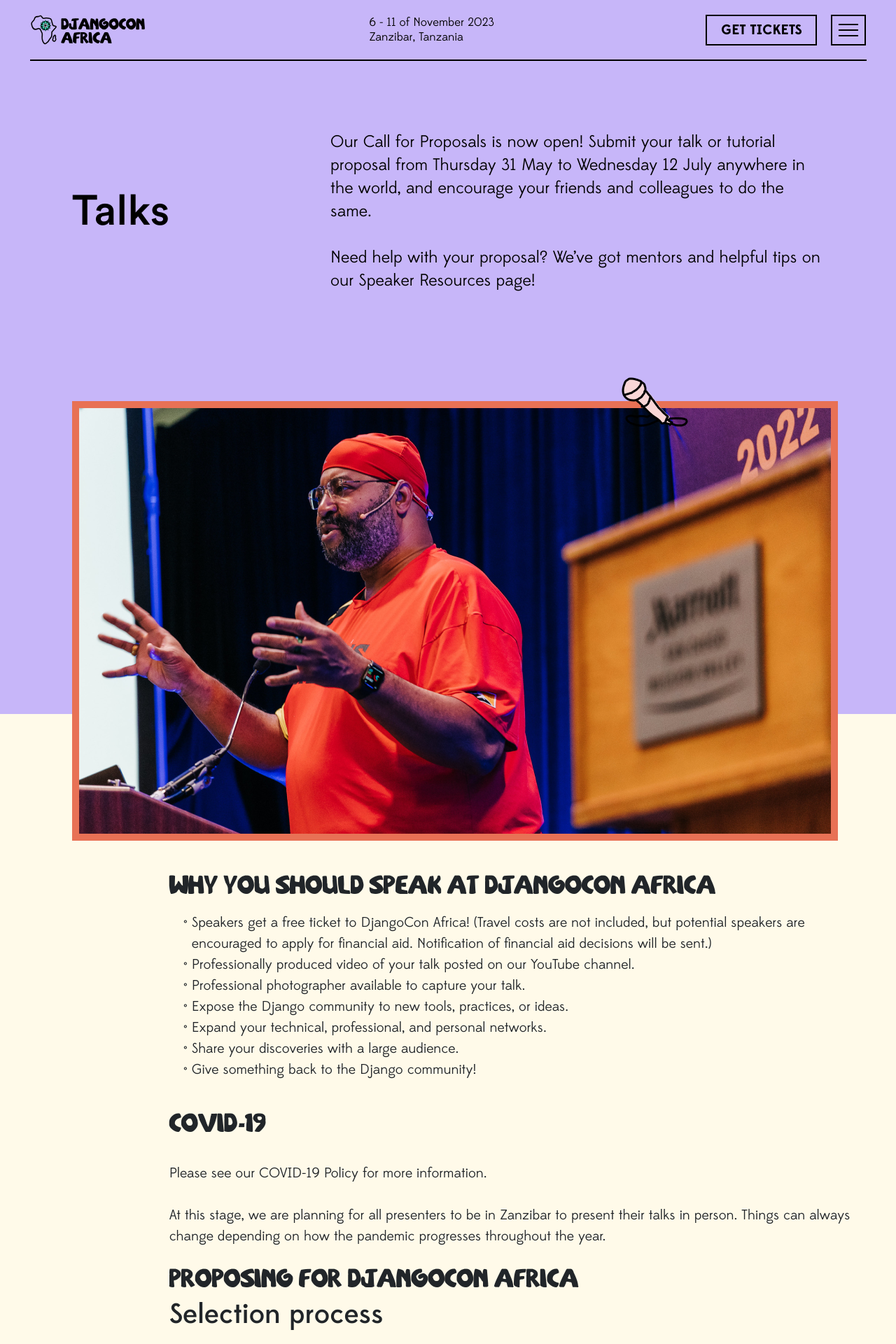
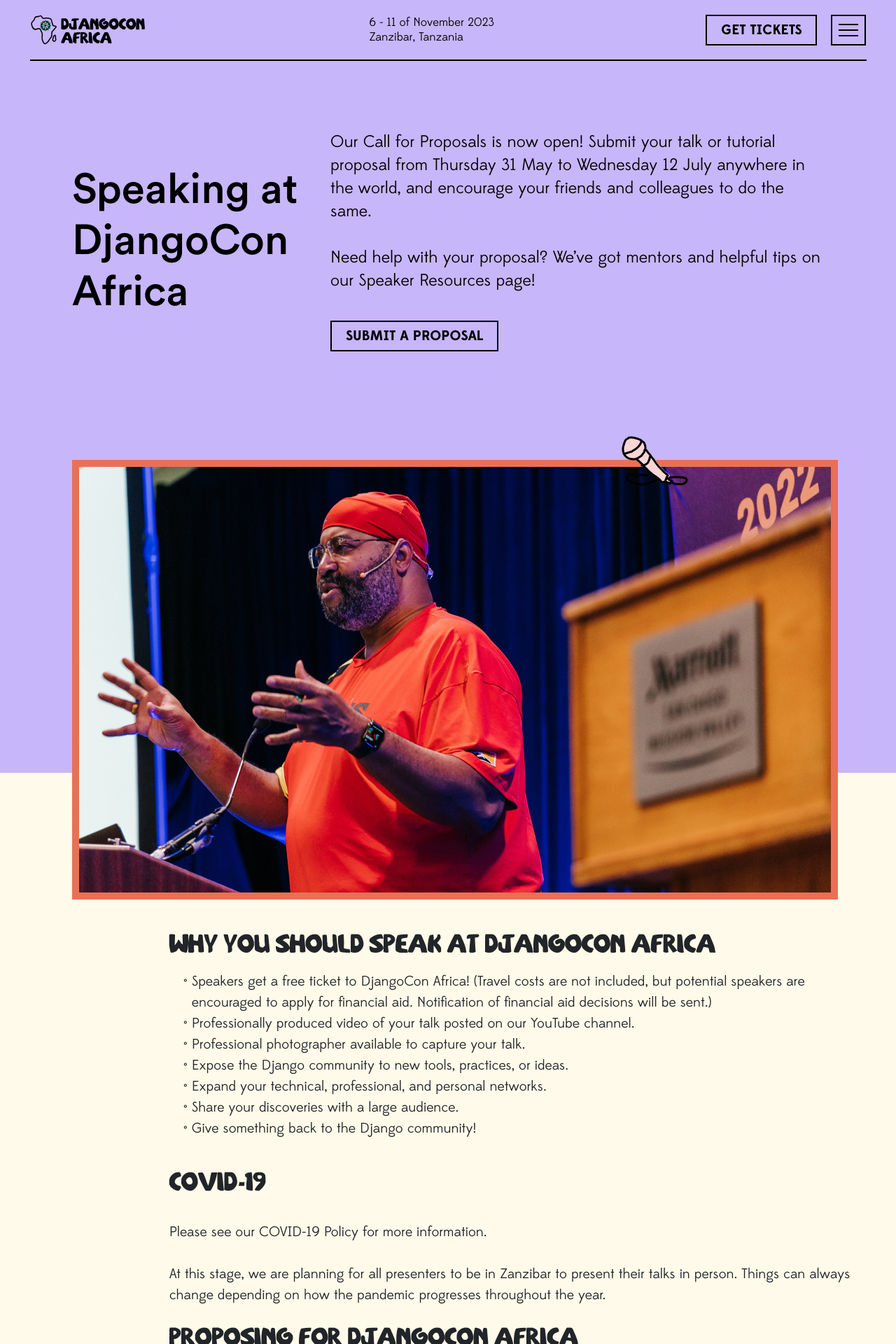
Before and after one commit to djangocon/2023.djangocon.africa, a Jekyll site: the page built from _pages/talks.md, in a window 1280 px wide. Shown: the top 1920 px of the page at 70% size. Built offline with Jekyll 4.4.1, drawn with Linux system fonts in a browser that asks for light colours.

Commit message:
added proposal button

```diff
--- a/_data/pages.yml
+++ b/_data/pages.yml
@@ -4,11 +4,10 @@
   image: /static/img/site/anna.png
   bg_color: '#B6C5F9'
 
-- name: Talks
+- name: Speaking at DjangoCon Africa
   path: /talks/
   description: Our Call for Proposals is now open! Submit your talk or tutorial proposal from Thursday 31 May to Wednesday 12 July anywhere in the world, and encourage your friends and colleagues to do the same.<br><br> <p>Need help with your proposal? We’ve got mentors and helpful tips on our Speaker Resources page!</p>
-  proposal_button: true
-  proposal_button_link: #
-  proposal_button_text: Submit a proposal
+  button_text: Submit a proposal
+  button_link: https://cfp-2023.djangocon.africa
   image: /static/img/site/kojo_speak.png
   bg_color: '#C7B6F9'
--- a/_layouts/default.html
+++ b/_layouts/default.html
@@ -44,7 +44,14 @@
         <div class="container default">
           <div class="description default-hero-description">
             <p class="default-heading">{{ item.name }}</p>
-            <div class="text" style="width: 705px">{{ item.description }}</div>
+            <div>
+              <div class="text" style="width: 705px">{{ item.description }}</div>
+              {% if item.button_text == "Submit a proposal" %}
+              <button class="proposal-button" onclick="window.location.href='{{item.button_link}}'">{{
+                item.button_text }}</button>
+              {% endif %}
+            </div>
+
           </div>
           <div class="default-img">
             <img src="{{ item.image }}" />
--- a/static/css/style.css
+++ b/static/css/style.css
@@ -268,7 +268,20 @@
   color: #000000;
 }
 
-.ticket-mb{
+.proposal-button {
+  font-family: "Edmondsans";
+  font-style: normal;
+  font-weight: bolder;
+  font-size: 20px;
+  text-transform: uppercase;
+  padding: 5px 20px;
+  color: #000000;
+  border: 2px solid #000000;
+  background-color: transparent;
+  margin-top: 40px;
+}
+
+.ticket-mb {
   display: none;
 }
 
@@ -299,6 +312,7 @@
   padding-bottom: 70px;
   padding-right: 300px;
   padding-left: 300px;
+  z-index: 2;
 }
 
 nav .showMenu {
@@ -341,7 +355,7 @@
   grid-template-rows: 1fr;
 }
 
-.menu__sublinks>div {
+.menu__sublinks > div {
   overflow: hidden;
 }
 
@@ -363,11 +377,11 @@
 }
 
 .menu__dropdown-icon {
+  margin-left: 10px;
   transition: rotate 0.3s ease;
 }
 
 @media only screen and (max-width: 767px) {
-
   nav .menu {
     flex-direction: column;
     width: 100%;
@@ -384,7 +398,7 @@
     padding-bottom: 0;
   }
 
-  .menu__sublinks-container> :first-child {
+  .menu__sublinks-container > :first-child {
     padding-top: 10px;
   }
 }
@@ -615,8 +629,6 @@
 }
 
 .default-heading {
-  width: 187px;
-  height: 73px;
   font-family: "Circular Std";
   font-style: normal;
   font-weight: 500;
@@ -1227,12 +1239,11 @@
 
 /* Mobile */
 @media only screen and (max-width: 767px) {
-
-.ticket{
+  .ticket {
     display: none;
   }
 
-.ticket-mb{
+  .ticket-mb {
     display: block;
   }
   .ticket-mb {
@@ -1329,7 +1340,6 @@
   .hero {
     padding-bottom: 65px;
   }
-
 
   .date {
     display: none;
```
Lines whose indentation alone changed are shown as unchanged.
